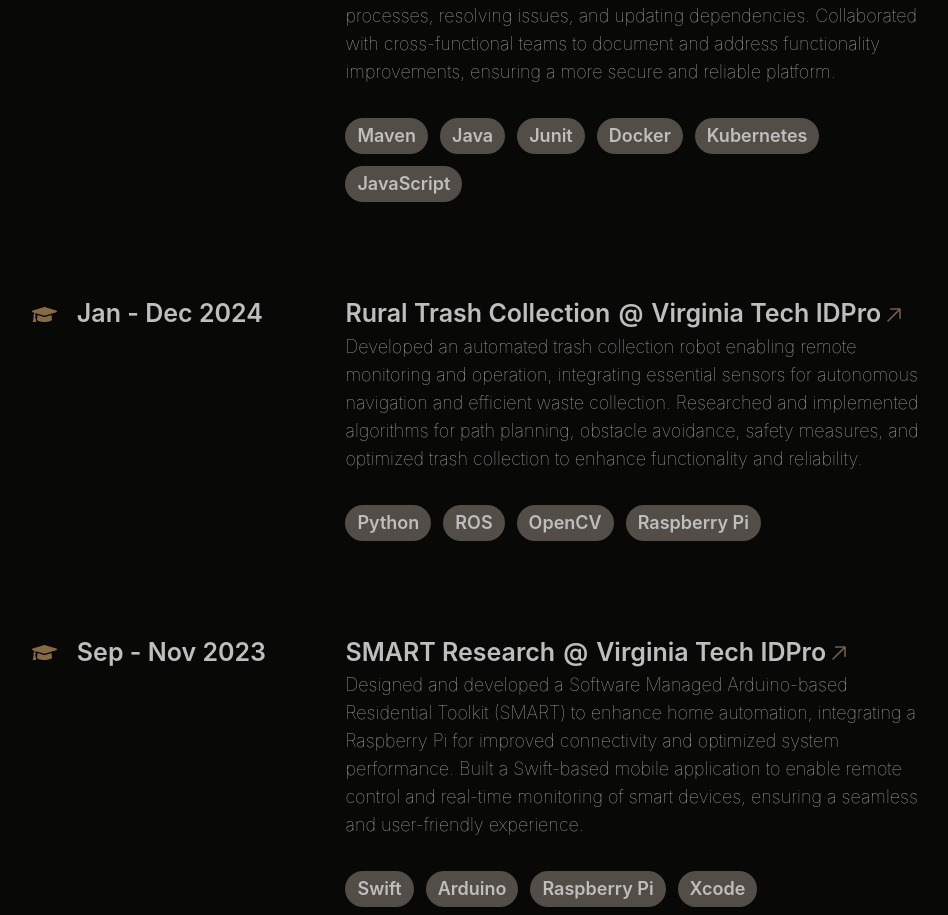
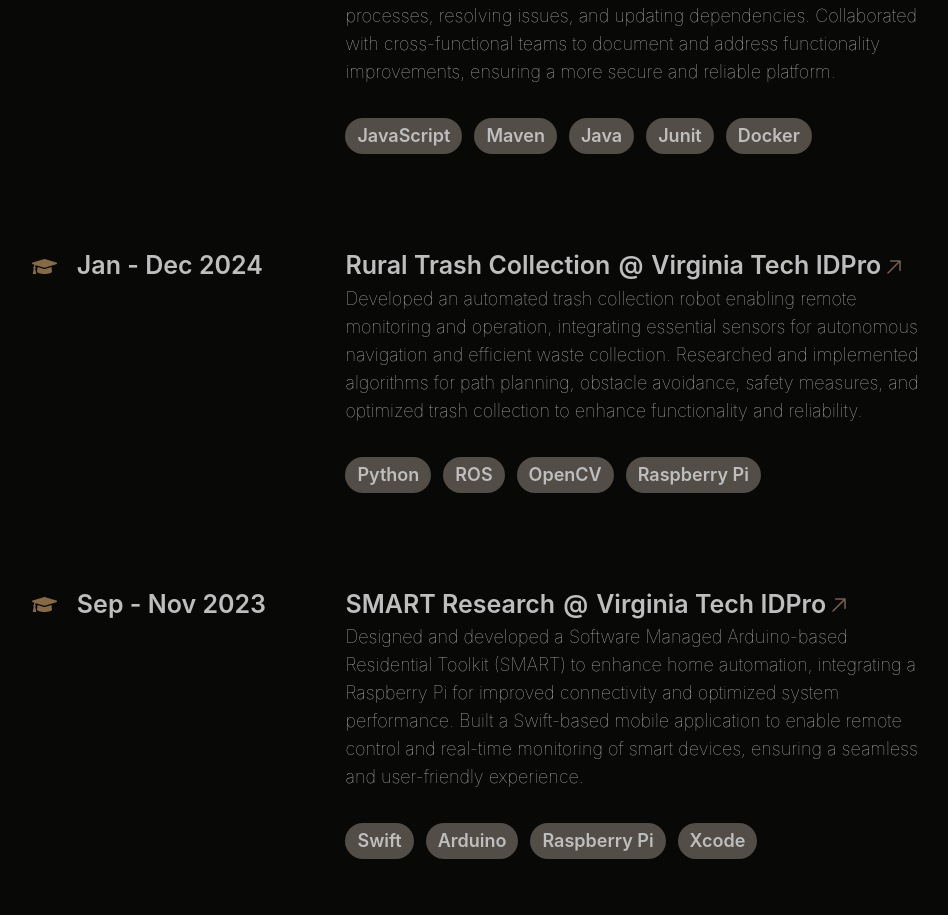
Before and after one commit to tadiday/Website-Portfolio, a Next.js app: page / in a window 1280 px wide. Shown: the part 4728-5643 px from the top of the page, without its empty margins (69-1017 px from the left). Built offline with nearby package versions, Linux system fonts and the light colour scheme.

Commit message:
update layout and animation

```diff
--- a/src/components/Experience.tsx
+++ b/src/components/Experience.tsx
@@ -63,14 +63,7 @@
           "Improved a cyber-threat intelligence platform by enhancing build processes, resolving issues, and updating dependencies.",
           "Collaborated with cross-functional ensuring a more secure and reliable platform.",
         ],
-        skills: [
-          "Maven",
-          "Java",
-          "Junit",
-          "Docker",
-          "Kubernetes",
-          "JavaScript",
-        ],
+        skills: ["JavaScript", "Maven", "Java", "Junit", "Docker"],
         image: MdOutlineWork,
       },
       {
@@ -307,7 +300,13 @@
                     font-semibold md:grid md:grid-cols-12 md:justify-between md:gap-x-4
                     hover:shadow-md transition-all duration-300 ease-in-out hover:opacity-100 "
                   >
-                    <span className="sm:col-span-3 sm:col-start-1 gap-x-5 sm:py-4">
+                    <motion.span
+                      initial={{ opacity: 0, x: 100 }} // Start offscreen to the right
+                      whileInView={{ opacity: 1, x: 0 }} // Animate when in viewport
+                      viewport={{ once: true, amount: 0.2 }} // Only animates once, triggers at 20% visibility
+                      transition={{ duration: 1.5, ease: "easeOut" }}
+                      className="sm:col-span-3 sm:col-start-1 gap-x-5 sm:py-4"
+                    >
                       <div className="top-0 flex items-center col-span-5 col-start-1 gap-x-5">
                         <span className="hidden sm:flex">
                           {job.image && (
@@ -316,7 +315,7 @@
                         </span>
                         {job.date}
                       </div>
-                    </span>
+                    </motion.span>
 
                     <motion.h3
                       initial={{ opacity: 0, x: 100 }} // Start offscreen to the right
@@ -358,7 +357,7 @@
                             {job.skills.map((tech, index) => (
                               <span
                                 key={index}
-                                className="flex justify-center rounded-full bg-[#524D47] px-2 py-0.5 sm:px-3 sm:py-1 sm:min-w-[3em] text-[0.75rem] sm:text-[18px]"
+                                className="flex justify-center rounded-full bg-[#524D47] px-2 py-0.5 sm:px-3 sm:py-1 min-w-[3em] text-[0.75rem] sm:text-[18px]"
                               >
                                 <span className="w-full text-center">
                                   {tech}
```
